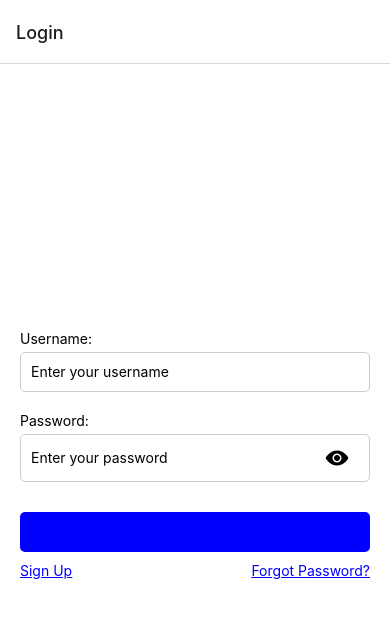
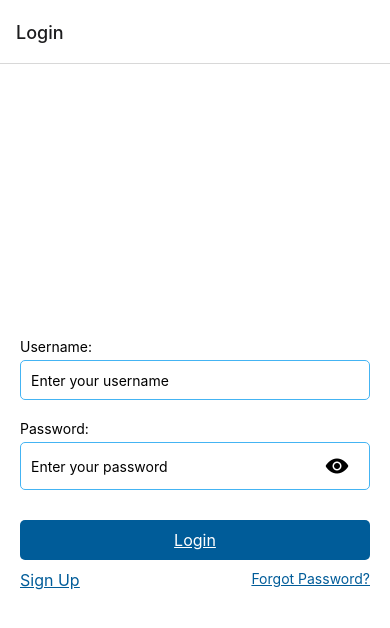
Before and after one commit to KlajdiGashi/TravelQuest, a React Native app in the folder FrontEnd/: screen /Login in a window 390 px wide. Shown: the top 628 px of the page. Built offline with nearby package versions, Linux system fonts and the light colour scheme.

Commit message:
TQ-1:Minor changes on the UI

```diff
--- a/FrontEnd/LoginScreen.js
+++ b/FrontEnd/LoginScreen.js
@@ -21,11 +21,15 @@ export default function LoginScreen({ navigation }) {
       navigation.navigate('Signup');
     };
     const handleForgotPassword = () => {
-    navigation.navigate('ForgotPassword'); // Navigate to ForgotPasswordScreen
+      navigation.navigate('ForgotPassword');
     };
 
     return (
       <View style={styles.container}>
+        {/* Logo Placeholder */}
+        <View style={styles.logoContainer}>
+          {/* Add your logo component here */}
+        </View>
         <View style={styles.inputContainer}>
           <Text style={styles.label}>Username:</Text>
           <TextInput
@@ -52,7 +56,7 @@ export default function LoginScreen({ navigation }) {
           </View>
         </View>
         <TouchableOpacity onPress={handleLogin} style={styles.loginButton}>
-        <Text style={styles.buttonText}>Login</Text>
+         <Text style={[styles.buttonText, { color: '#fff' }]}>Login</Text>
         </TouchableOpacity>
         <View style={styles.buttonContainer}>
           <TouchableOpacity onPress={handleSignup} style={styles.buttonText}>
@@ -69,10 +73,13 @@ export default function LoginScreen({ navigation }) {
   const styles = StyleSheet.create({
     container: {
       flex: 1,
-    backgroundColor: '#fff',
+      backgroundColor: 'white',
       alignItems: 'center',
       justifyContent: 'center',
       paddingHorizontal: 20,
+    },
+    logoContainer: {
+      marginBottom: 20,
     },
     inputContainer: {
       width: '100%',
@@ -85,14 +92,16 @@ const styles = StyleSheet.create({
       width: '100%',
       height: 40,
       borderWidth: 1,
-    borderColor: '#ccc',
+      borderColor: '#44B4F3',
       borderRadius: 5,
       paddingHorizontal: 10,
+      color: 'black',
+      backgroundColor: 'white',
     },
     passwordContainer: {
       flexDirection: 'row',
       alignItems: 'center',
-    borderColor: '#ccc',
+      borderColor: '#44B4F3',
       borderWidth: 1,
       borderRadius: 5,
       paddingHorizontal: 10,
@@ -100,18 +109,23 @@ const styles = StyleSheet.create({
     passwordInput: {
       flex: 1,
       height: 40,
+      color: 'black',
+      backgroundColor: 'white',
     },
     eyeIcon: {
       padding: 10,
     },
-  loginButton: {
-    backgroundColor: 'blue',
+    buttonContainer: {
+      flexDirection: 'row',
+      justifyContent: 'space-between',
+      alignItems: 'center',
       width: '100%',
-    height: 40,
-    justifyContent: 'center',
-    alignItems: 'center',
-    borderRadius: 5,
       marginTop: 10,
+    },
+    buttonText: {
+      color: '#005C99',
+      textDecorationLine: 'underline',
+      fontSize: 16,
     },
     buttonContainer: {
       flexDirection: 'row',
@@ -119,12 +133,31 @@ const styles = StyleSheet.create({
       width: '100%',
       marginTop: 10,
     },
-  buttonText: {
-    color: 'blue',
+    loginButton: {
+      backgroundColor: '#005C99',
+      width: '100%',
+      height: 40,
+      justifyContent: 'center',
+      alignItems: 'center',
+      borderRadius: 5,
+      marginTop: 10,
+      textDecorationLine:'none'
+    },
+    forgotPasswordText: {
+      color: '#005C99',
       textDecorationLine: 'underline',
     },
-  forgotPasswordText: {
-    color: 'blue',
-    textDecorationLine: 'underline',
+    footer: {
+      flexDirection: 'row',
+      justifyContent: 'space-around',
+      alignItems: 'center',
+      marginTop: 20,
+    },
+    footerIcon: {
+      padding: 10,
+    },
+    footerText: {
+      color: 'black',
+      fontSize: 16,
     },
   });
```
Lines whose indentation alone changed are shown as unchanged.
